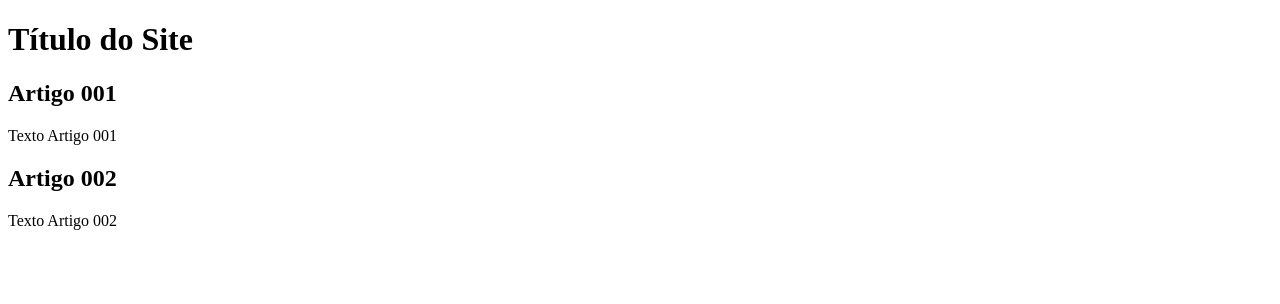
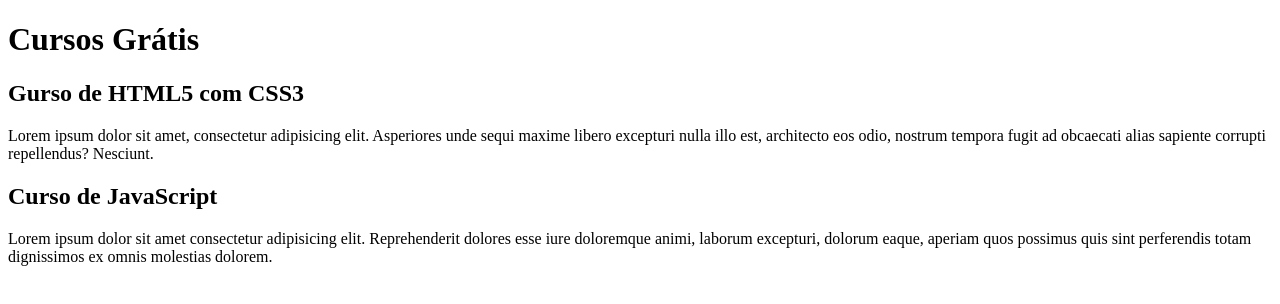
Before and after one commit to valdirdeodato/projeto-site, a plain HTML site: page index.html in a window 1280 px wide. Drawn offline with Linux system fonts and the light colour scheme.

Commit message:
comecei o conteúdo

```diff
--- a/index.html
+++ b/index.html
@@ -8,15 +8,15 @@
 <body>
     <main>
         <header>
-            <h1>Título do Site</h1>
+            <h1>Cursos Grátis</h1>
         </header>
         <article>
-            <h2>Artigo 001</h2>
-            <p>Texto Artigo 001</p>
+            <h2>Gurso de HTML5 com CSS3</h2>
+            <p>Lorem ipsum dolor sit amet, consectetur adipisicing elit. Asperiores unde sequi maxime libero excepturi nulla illo est, architecto eos odio, nostrum tempora fugit ad obcaecati alias sapiente corrupti repellendus? Nesciunt.</p>
         </article>
         <article>
-            <h2>Artigo 002</h2>
-            <p>Texto Artigo 002</p>
+            <h2>Curso de JavaScript</h2>
+            <p>Lorem ipsum dolor sit amet consectetur adipisicing elit. Reprehenderit dolores esse iure doloremque animi, laborum excepturi, dolorum eaque, aperiam quos possimus quis sint perferendis totam dignissimos ex omnis molestias dolorem.</p>
         </article>
     </main>
 </body>
```
